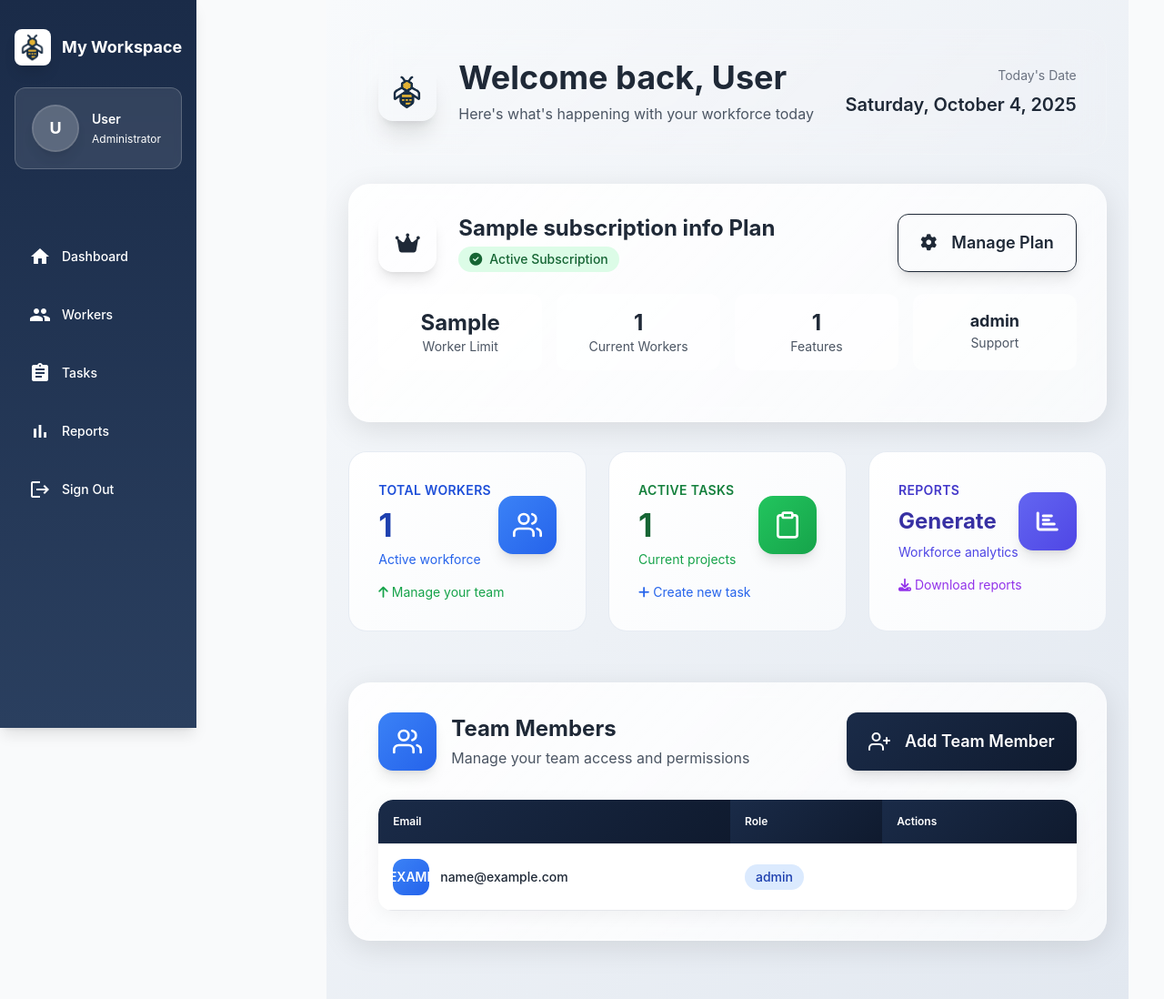
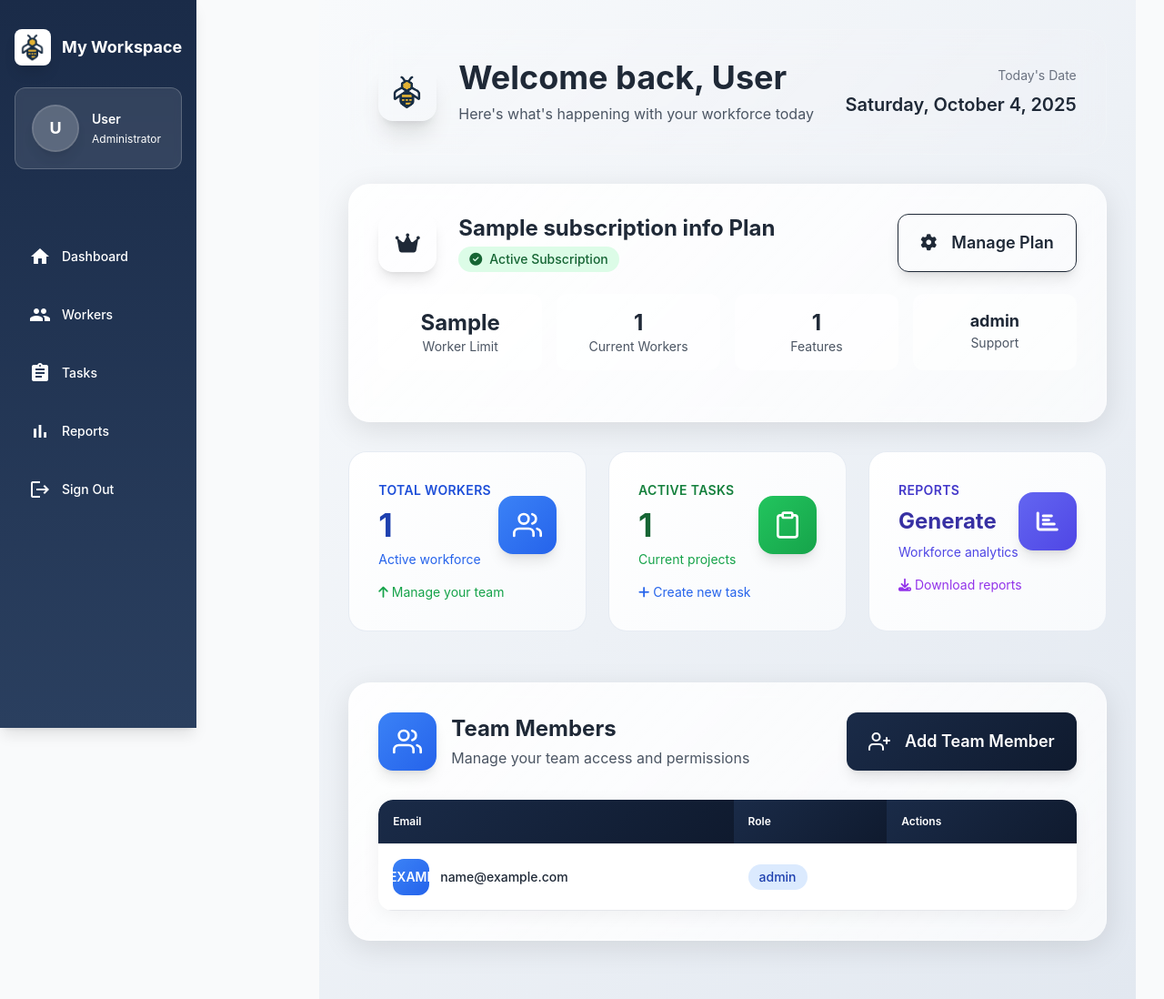
Before and after one commit to markmwape/Casual-Worker-Manager_Company-Setup-Form, a Flask app: template templates/home.html in a window 1280 px wide. Shown: the whole page at 91% size. Run offline with Flask 3, Linux system fonts and the light colour scheme; tables that the repository leaves empty hold one stand-in row (values such as "Sample post"); the template is opened without the code that fills it: values that come from a table or form of the project are taken from there, most other values are stand-ins (such as "Sample title", 1, 10 or a date in 2020); some libraries are stand-ins or nearby versions.

Commit message:
refactor: Update dashboard container for improved layout and consistency

```diff
--- a/templates/home.html
+++ b/templates/home.html
@@ -117,7 +117,7 @@
 
 {% block content %}
 <div class="dashboard-container">
-    <div class="w-full px-4 lg:px-6 py-8">
+    <div class="container mx-auto px-4 lg:px-8 w-full max-w-7xl py-8">
         <!-- Subscription Update Success Message -->
         {% if subscription_updated %}
         <div id="subscription-success-alert" class="alert alert-success shadow-lg mb-8">
@@ -369,7 +369,7 @@
                                         <i data-feather="edit-2" class="w-4 h-4"></i>
                                     </button>
                                     <button onclick="openRemoveTeamMemberModal('{{ user.id }}', '{{ user.email }}')" class="btn btn-ghost btn-sm text-red-600 hover:text-red-800 hover:bg-red-100 rounded-xl">
-                                        <i data-feather="trash-2" class="w-4 h-4"></i>
+                                        <i class="fas fa-trash-2" class="w-4 h-4"></i>
                                     </button>
                                 </div>
                             </td>
```
